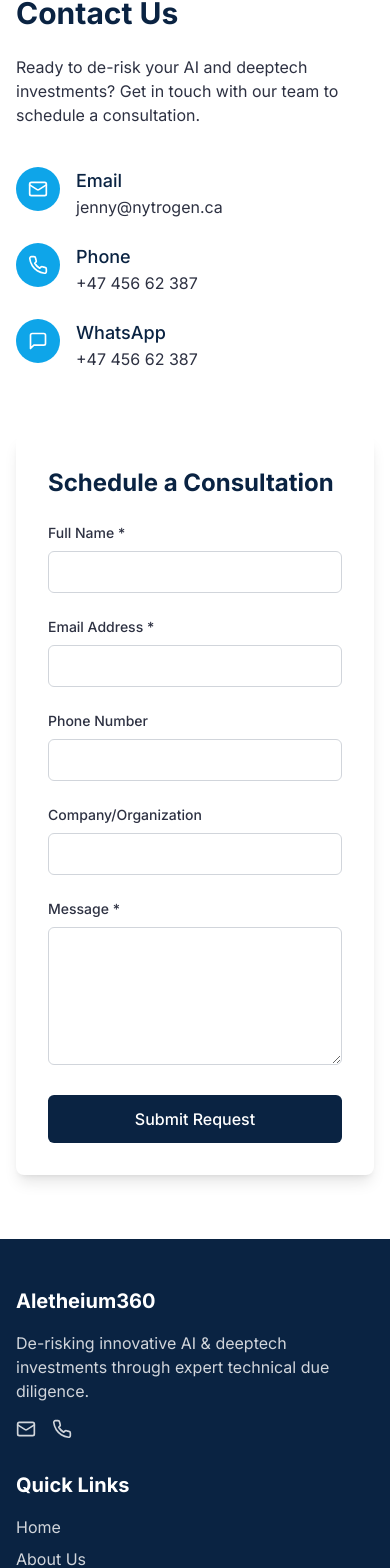
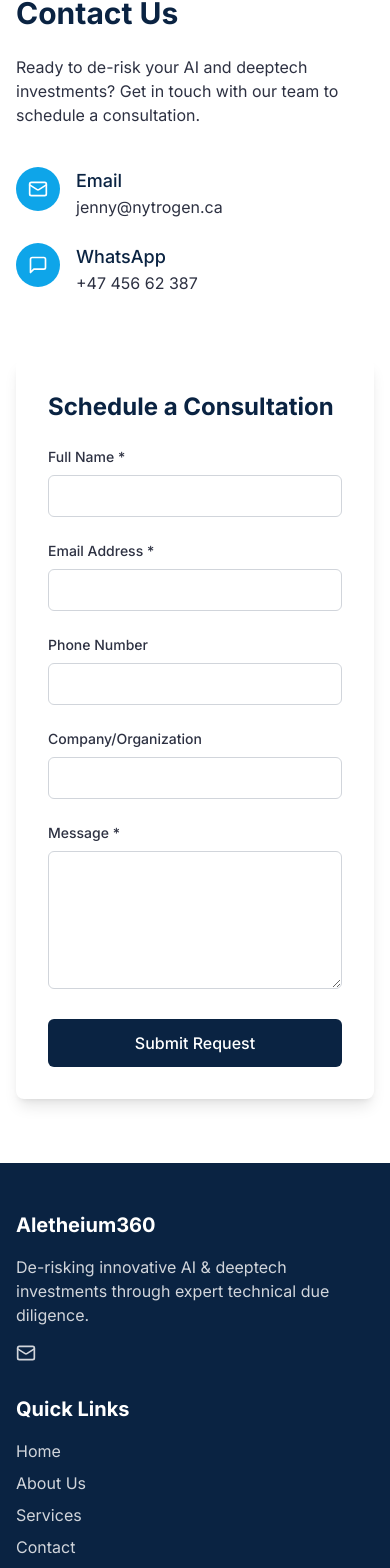
Before and after one commit to Jtwildcattt/aletheium-tech-focus, a React (Vite) app: page /contact in a window 390 px wide. Shown: the part 425-1993 px from the top of the page. Built offline with nearby package versions, Linux system fonts and the light colour scheme.

Commit message:
Remove phone number
Remove phone number from contact information.

```diff
--- a/src/components/ContactForm.tsx
+++ b/src/components/ContactForm.tsx
@@ -1,5 +1,5 @@
 import { useState } from 'react';
-import { Mail, Phone, MessageSquare } from 'lucide-react';
+import { Mail, MessageSquare } from 'lucide-react';
 
 const ContactForm = () => {
   const [formData, setFormData] = useState({
@@ -61,18 +61,6 @@ const ContactForm = () => {
                   <h3 className="text-lg font-medium text-aletheium-navy">Email</h3>
                   <a href="mailto:jenny@nytrogen.ca" className="text-aletheium-gray hover:text-aletheium-teal transition-colors duration-200">
                     jenny@nytrogen.ca
-                  </a>
-                </div>
-              </div>
-
-              <div className="flex items-start">
-                <div className="flex-shrink-0 bg-aletheium-teal text-white p-3 rounded-full mr-4">
-                  <Phone size={20} />
-                </div>
-                <div>
-                  <h3 className="text-lg font-medium text-aletheium-navy">Phone</h3>
-                  <a href="tel:+4745662387" className="text-aletheium-gray hover:text-aletheium-teal transition-colors duration-200">
-                    +47 456 62 387
                   </a>
                 </div>
               </div>
--- a/src/components/Footer.tsx
+++ b/src/components/Footer.tsx
@@ -1,6 +1,5 @@
-
 import { Link } from 'react-router-dom';
-import { Mail, Phone } from 'lucide-react';
+import { Mail } from 'lucide-react';
 
 const Footer = () => {
   const currentYear = new Date().getFullYear();
@@ -22,13 +21,6 @@ const Footer = () => {
                 aria-label="Email"
               >
                 <Mail size={20} />
-              </a>
-              <a
-                href="tel:+4745662387"
-                className="text-gray-300 hover:text-aletheium-teal transition duration-200"
-                aria-label="Phone"
-              >
-                <Phone size={20} />
               </a>
             </div>
           </div>
@@ -66,9 +58,6 @@ const Footer = () => {
             <p className="text-gray-300 mb-2">
               <strong>Email:</strong> jenny@nytrogen.ca
             </p>
-            <p className="text-gray-300 mb-4">
-              <strong>Phone:</strong> +47 456 62 387
-            </p>
             <Link to="/contact" className="bg-aletheium-teal text-white px-4 py-2 rounded-md text-sm font-medium hover:bg-opacity-90 transition duration-200 inline-block">
               Schedule a Consultation
             </Link>
```
